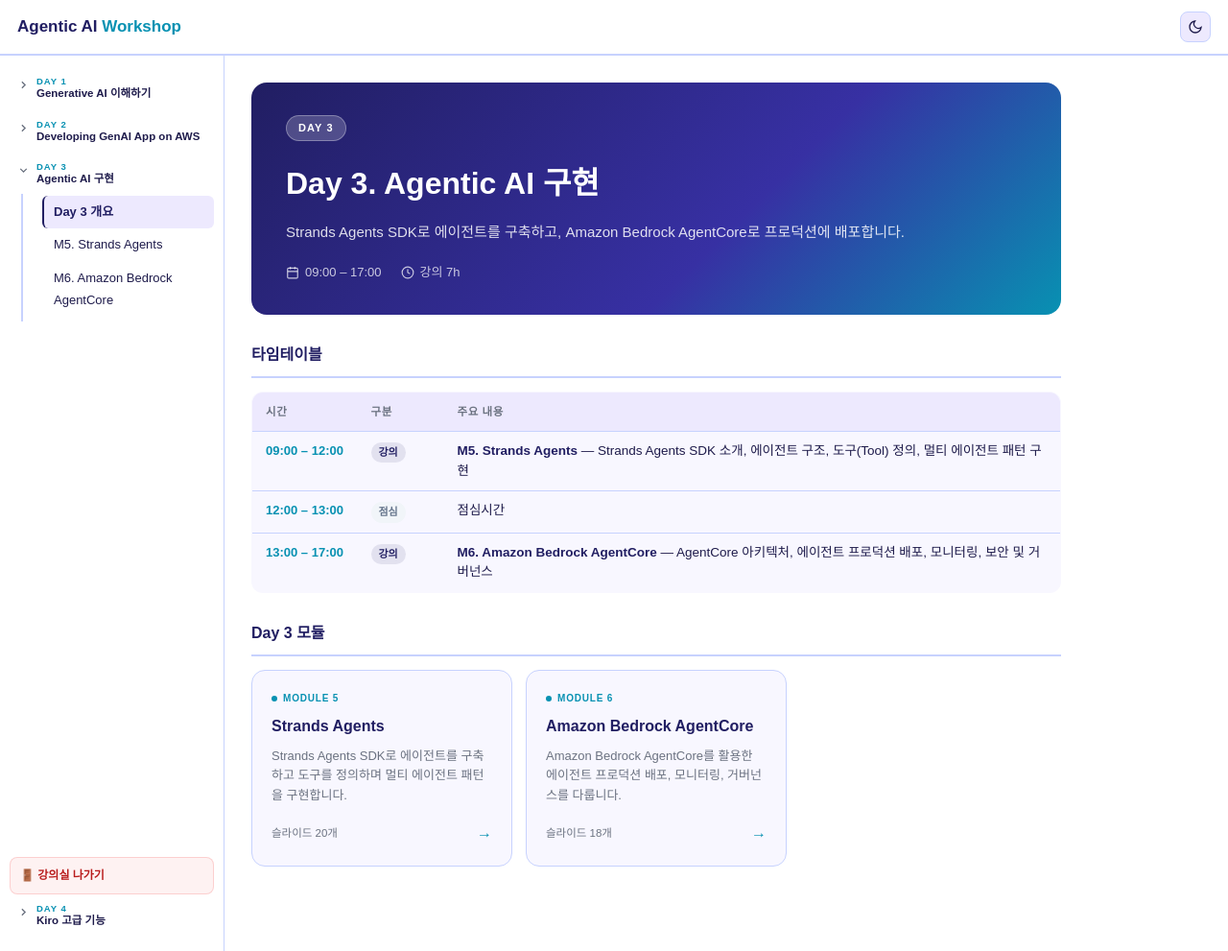
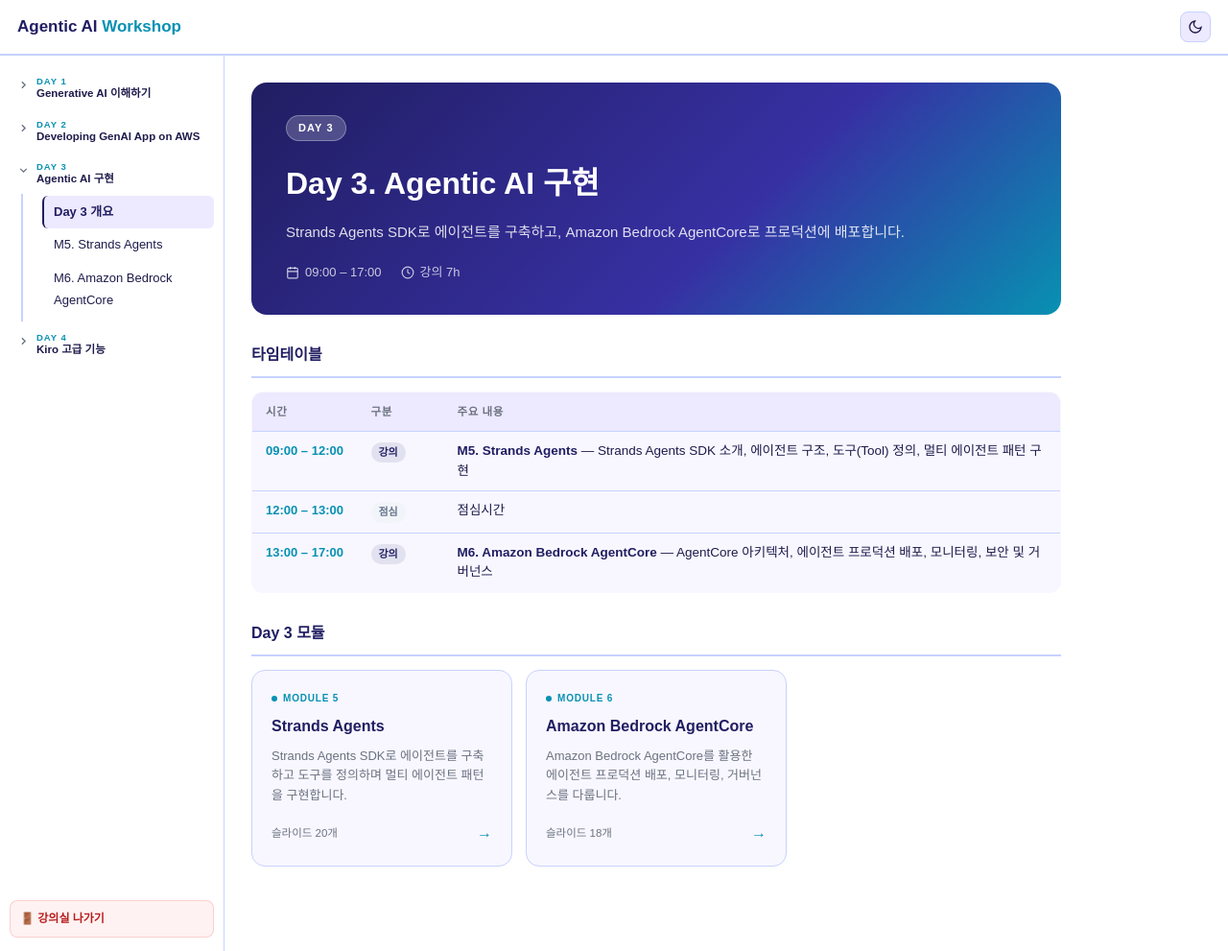
Before and after one commit to youngjinkim817/youngjinkim817.github.io, a Jekyll site: the page events/AgenticAIWorkshop/learn/day3/index.html, which Jekyll copies as it is, in a window 1280 px wide and 991 px high. Shown: the whole window at 96% size. Built offline with Jekyll 4.4.1, drawn with Linux system fonts in a browser that asks for light colours; some web fonts are replaced.

Commit message:
fix: learn/day2 aside 태그 복구, learn/day3 Day4 위치 수정

```diff
--- a/events/AgenticAIWorkshop/learn/day2/index.html
+++ b/events/AgenticAIWorkshop/learn/day2/index.html
@@ -184,6 +184,7 @@
         <a class="nav-module" href="../../day4/m7/">M7. Kiro 고급 기능</a>
       </div>
     </div>
+  </aside>
 
   <!-- 메인 -->
   <main>
--- a/events/AgenticAIWorkshop/learn/day3/index.html
+++ b/events/AgenticAIWorkshop/learn/day3/index.html
@@ -172,8 +172,6 @@
         <a class="nav-module" href="../../day3/m6/">M6. Amazon Bedrock AgentCore</a>
       </div>
     </div>
-    <a href="../../AgenticAIWorkshop_intro_v1.html" class="exit-btn">🚪 강의실 나가기</a>
-
     <!-- Day 4 (접힘) -->
     <div class="navday" id="nd4">
       <button class="navday-hd" onclick="toggleDay('nd4')">
@@ -185,7 +183,8 @@
         <a class="nav-module" href="../../day4/m7/">M7. Kiro 고급 기능</a>
       </div>
     </div>
-    </aside>
+    <a href="../../AgenticAIWorkshop_intro_v1.html" class="exit-btn">🚪 강의실 나가기</a>
+  </aside>
 
   <!-- 메인 -->
   <main>
```
